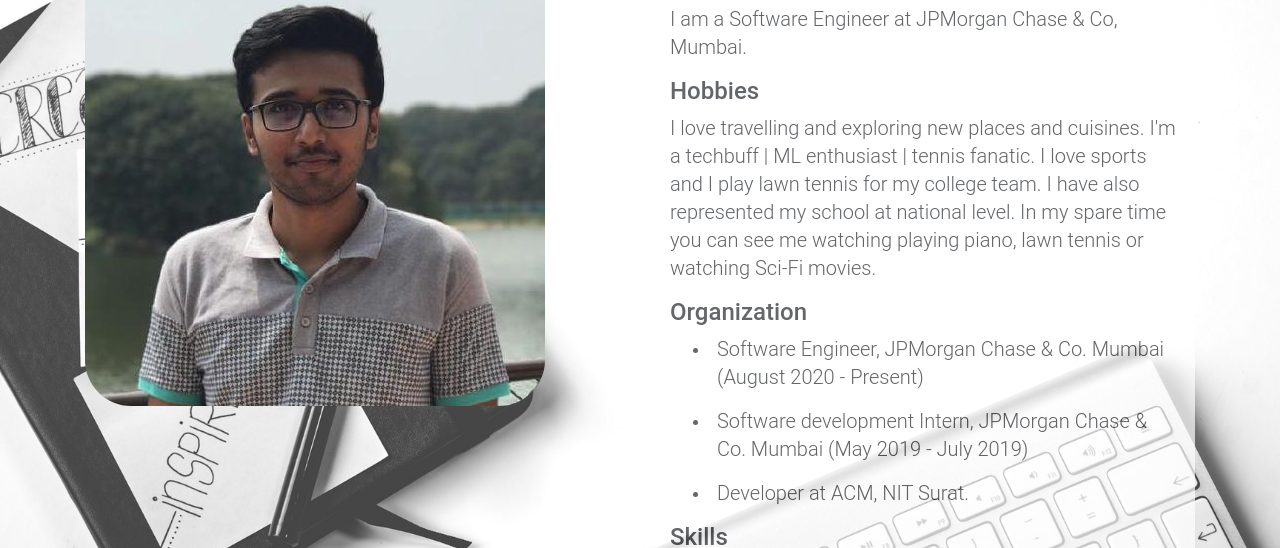
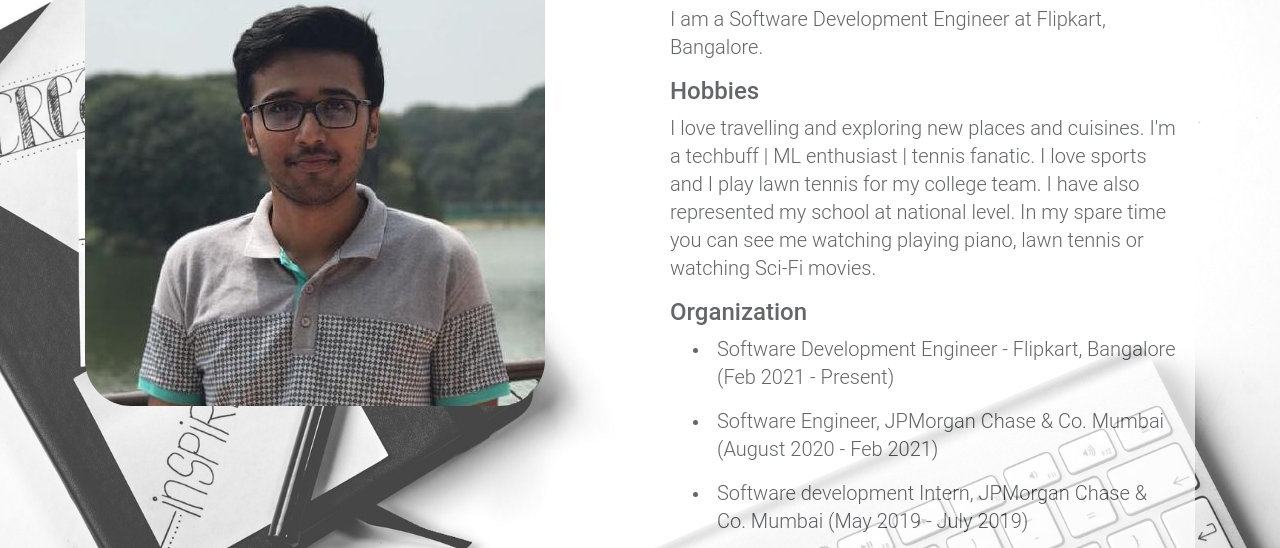
Before and after one commit to noelabydas/portfolio, a plain HTML site: page about.html in a window 1280 px wide. Shown: the part 200-748 px from the top of the page. Drawn offline with nearby package versions, Linux system fonts and the light colour scheme.

Commit message:
Updated bio

```diff
--- a/about.html
+++ b/about.html
@@ -209,7 +209,8 @@
                   <div class="container">
                     <h1 class="display-4">Noel Aby Das</h1>
                     <p class="lead">
-                      I am a Software Engineer at JPMorgan Chase & Co, Mumbai.
+                      I am a Software Development Engineer at Flipkart,
+                      Bangalore.
                     </p>
                     <h4>Hobbies</h4>
                     <p class="lead">
@@ -224,8 +225,14 @@
                     <ul>
                       <li>
                         <p class="lead" style="padding-left: 7px">
+                          Software Development Engineer - Flipkart, Bangalore
+                          (Feb 2021 - Present)
+                        </p>
+                      </li>
+                      <li>
+                        <p class="lead" style="padding-left: 7px">
                           Software Engineer, JPMorgan Chase & Co. Mumbai (August
-                          2020 - Present)
+                          2020 - Feb 2021)
                         </p>
                       </li>
                       <li>
```
Also changed, not shown: index.html (+5 -2 lines).
